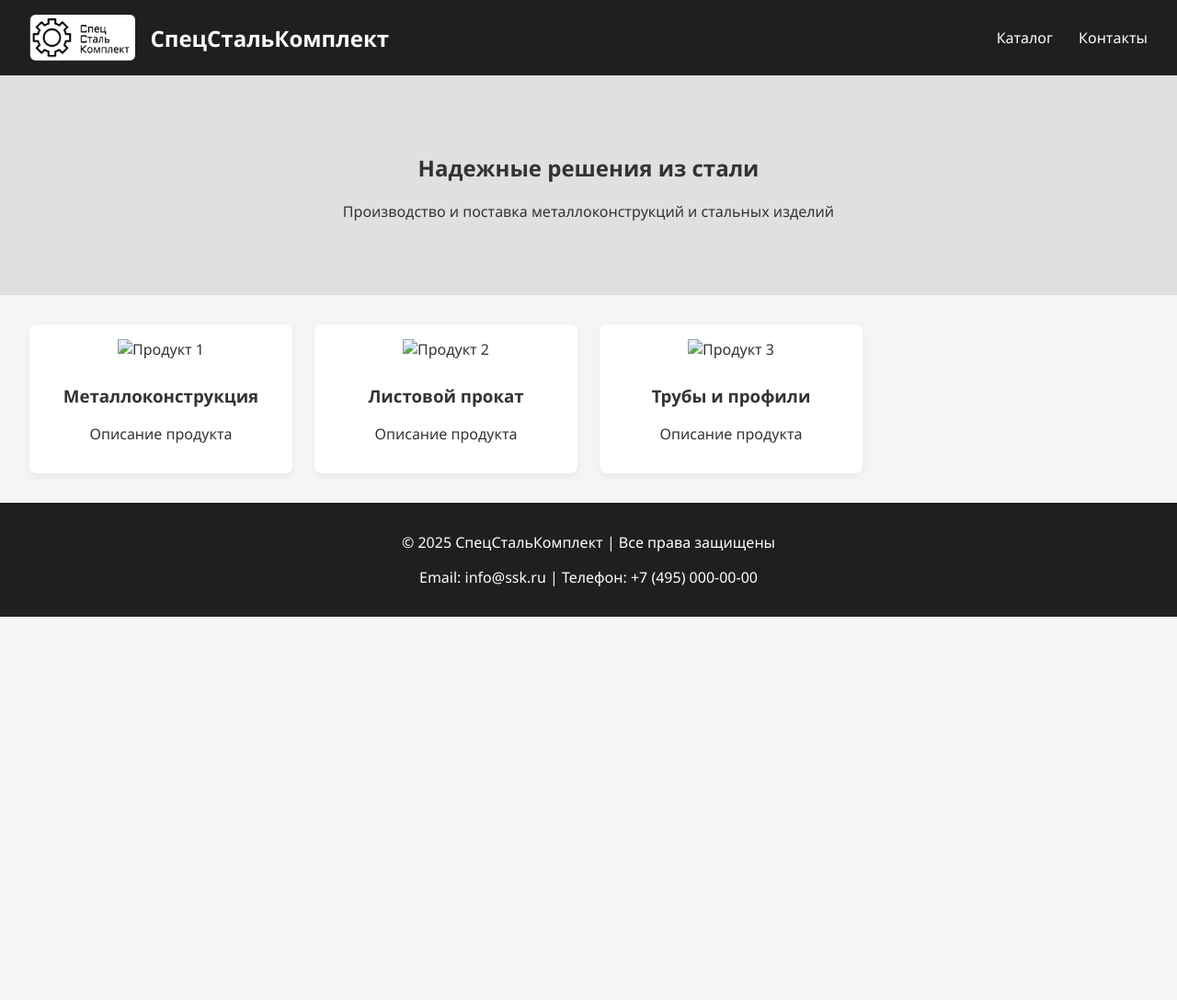
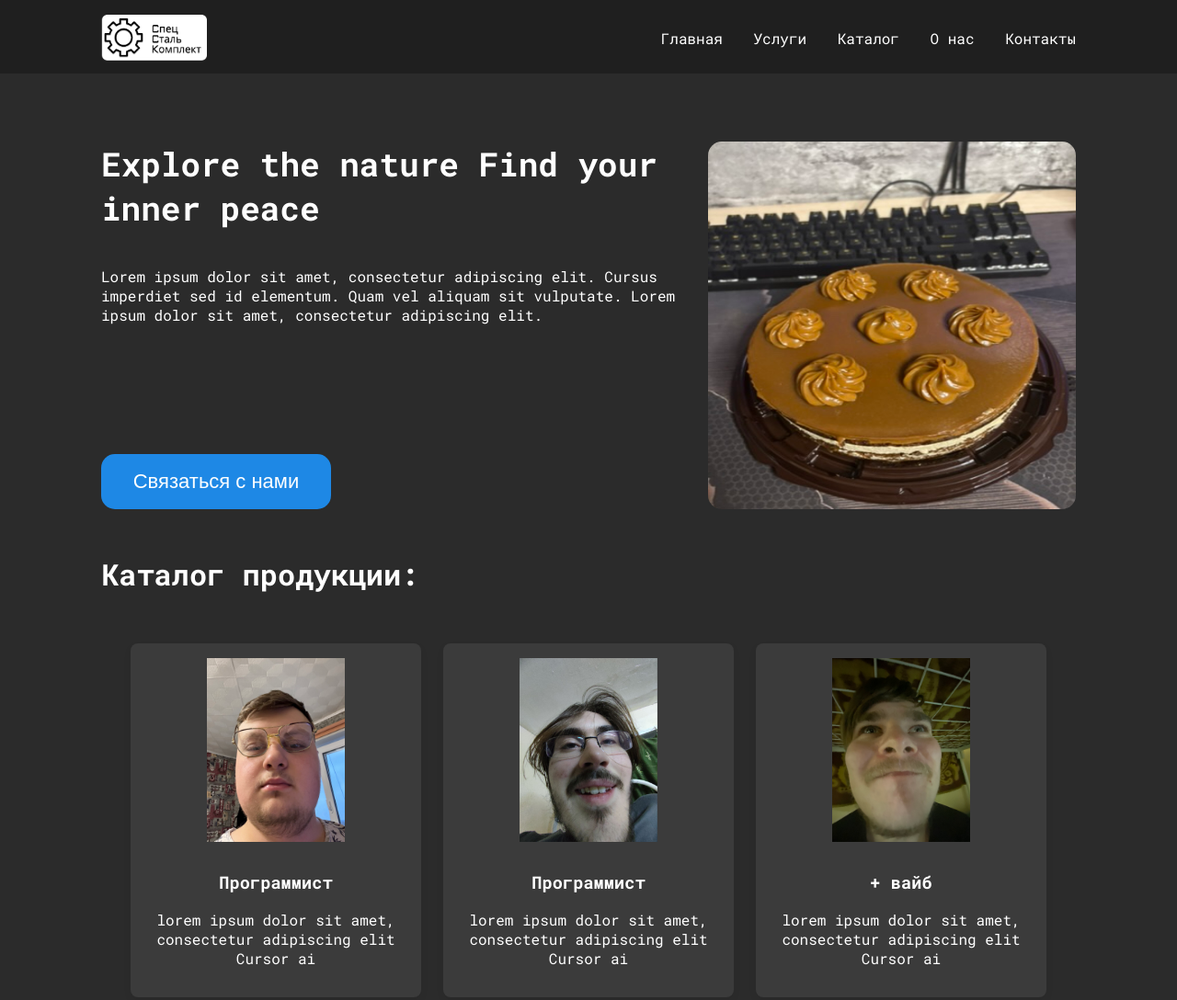
Before and after one commit to DanilaCrazych/Pyatigorsk, a plain HTML site: page index.html in a window 1280 px wide. Shown: the top 1088 px of the page at 92% size. Before the commit the page ends 800 px from the top, so only its background shows below. Drawn offline with Linux system fonts and the light colour scheme.

Commit message:
вторник, 15 июля 2025 г. 00:18:00 (MSK)

```diff
--- a/css/main.css
+++ b/css/main.css
@@ -0,0 +1,133 @@
+@import url("https://fonts.googleapis.com/css2?family=Roboto+Mono:ital,wght@0,100..700;1,100..700&");
+body {
+  margin: 0;
+  /* font-family: "Segoe UI", Tahoma, Geneva, Verdana, sans-serif; */
+  font-family: "Roboto Mono", monospace;
+  background-color: #2b2b2b;
+  color: #333;
+}
+.container {
+  max-width: 1060px;
+  margin: 0px auto;
+  padding: 0px 20px;
+}
+
+/*#region header*/
+.header-bg {
+  position: absolute;
+  top: 0;
+  left: 0;
+  right: 0;
+  bottom: 0;
+  background-color: #1f1f1f;
+  z-index: -1;
+  max-height: 80px;
+}
+header {
+  color: #2b2b2b;
+  padding-top: 16px;
+  padding-bottom: 16px;
+  display: flex;
+  align-items: center;
+  justify-content: space-between;
+}
+header img {
+  height: 50px;
+}
+
+nav a {
+  margin-left: 1.5rem;
+  color: white;
+  text-decoration: none;
+}
+
+nav a:hover {
+  color: rgb(211, 211, 211);
+  transition: 0.2s;
+}
+/*#endregion header*/
+
+/*#region homeSection*/
+.home {
+  height: 452px;
+  padding-top: 48px;
+  align-items: center;
+  display: flex;
+  text-align: left;
+  background-color: #2b2b2b;
+  justify-content: center;
+}
+.home_left_sec {
+  height: 100%;
+  display: flex;
+  flex-direction: column;
+}
+.home_left_sec h1 {
+  font-size: 36px;
+  color: white;
+}
+.home_left_sec p {
+  color: rgb(255, 255, 255);
+}
+
+.home img {
+  width: 400px;
+  height: 400px;
+  border-radius: 15px;
+}
+.send__But {
+  color: white;
+  background-color: #1E88E5;
+  width: 250px;
+  height: 60px;
+  border-radius: 15px;
+  border: none;
+  font-size: 22px;
+  transition: 0.5s;
+  margin-top: 125px;
+}
+.send__But:hover {
+  background-color: #42A5F5;
+  transition: 0.2s;
+}
+.send__But:active {
+  background-color: #1565C0;
+  transform: scale(0.98);
+  transition: 60ms;
+}
+/*#endregion homeSection*/
+
+.catalog {
+  padding: 2rem;
+  display: grid;
+  grid-template-columns: repeat(auto-fill, minmax(250px, 1fr));
+  gap: 1.5rem;
+}
+.container_catalog h1 {
+  color: white;
+}
+.product {
+  background: #3b3b3b;
+  border-radius: 8px;
+  padding: 1rem;
+  box-shadow: 0 4px 10px rgba(0, 0, 0, 0.05);
+  text-align: center;
+}
+.product h3 {
+  color: white;
+}
+.product p {
+  color: white;
+}
+.product img {
+  max-width: 100%;
+  height: 200px;
+  object-fit: cover;
+  margin-bottom: 0.5rem;
+}
+footer {
+  text-align: center;
+  padding: 1rem;
+  background: #1f1f1f;
+  color: white;
+}
--- a/index.html
+++ b/index.html
@@ -3,101 +3,62 @@
   <head>
     <meta charset="UTF-8" />
     <meta name="viewport" content="width=device-width, initial-scale=1.0" />
+    <link rel="stylesheet" type="text/css" href="css/main.css" />
     <title>СпецСтальКомплект</title>
-  <style>
-    body {
-      margin: 0;
-      font-family: "Segoe UI", Tahoma, Geneva, Verdana, sans-serif;
-      background-color: #f5f5f5;
-      color: #333;
-    }
-    header {
-      background-color: #1f1f1f;
-      color: white;
-      padding: 1rem 2rem;
-      display: flex;
-      align-items: center;
-      justify-content: space-between;
-    }
-    header img {
-      height: 50px;
-    }
-    header h1 {
-      margin: 0;
-      font-size: 1.5rem;
-    }
-    nav a {
-      margin-left: 1.5rem;
-      color: white;
-      text-decoration: none;
-    }
-    .hero {
-      padding: 4rem 2rem;
-      text-align: center;
-      background-color: #e0e0e0;
-    }
-    .catalog {
-      padding: 2rem;
-      display: grid;
-      grid-template-columns: repeat(auto-fill, minmax(250px, 1fr));
-      gap: 1.5rem;
-    }
-    .product {
-      background: white;
-      border-radius: 8px;
-      padding: 1rem;
-      box-shadow: 0 4px 10px rgba(0, 0, 0, 0.05);
-      text-align: center;
-    }
-    .product img {
-      max-width: 100%;
-      height: 150px;
-      object-fit: cover;
-      margin-bottom: 0.5rem;
-    }
-    footer {
-      text-align: center;
-      padding: 1rem;
-      background: #1f1f1f;
-      color: white;
-    }
-  </style>
   </head>
   <body>
+    <div class="container">
       <header>
-    <div style="display: flex; align-items: center;">
+        <div class="header-bg"></div>
+        <div style="display: flex; align-items: center">
           <img src="logo.png" alt="Логотип ССК" />
-      <h1 style="margin-left: 1rem;">СпецСтальКомплект</h1>
         </div>
         <nav>
+          <a href="#home">Главная</a>
+          <a href="#services">Услуги</a>
           <a href="#catalog">Каталог</a>
+          <a href="#about">О нас</a>
           <a href="#contact">Контакты</a>
         </nav>
       </header>
+    </div>
 
-  <section class="hero">
-    <h2>Надежные решения из стали</h2>
-    <p>Производство и поставка металлоконструкций и стальных изделий</p>
-  </section>
+    <div class="container">
+      <div class="home">
+        <div class="home_left_sec">
+          <h1>Explore the nature
+          Find your inner peace</h1>
+          <p>Lorem ipsum dolor sit amet, consectetur adipiscing elit. Cursus imperdiet sed id elementum. Quam vel aliquam sit
+          vulputate. Lorem ipsum dolor sit amet, consectetur adipiscing elit.</p>
+          <button class="send__But" name="send">Связаться с нами</button>
+        </div>
+        <div class="home_right_sec">
+          <img src="cake.jpeg" alt="" />
+        </div>
+      </div>
 
-  <section id="catalog" class="catalog">
+     <div class="container_catalog">
+      <h1>Каталог продукции:</h1>
+      <div id="catalog" class="catalog">
         <div class="product">
-      <img src="product1.jpg" alt="Продукт 1" />
-      <h3>Металлоконструкция</h3>
-      <p>Описание продукта</p>
+          <img src="product1.jpeg" alt="Продукт 1" />
+          <h3>Программист</h3>
+          <p>lorem ipsum dolor sit amet, consectetur adipiscing elit Cursor ai</p>
         </div>
         <div class="product">
-      <img src="product2.jpg" alt="Продукт 2" />
-      <h3>Листовой прокат</h3>
-      <p>Описание продукта</p>
+          <img src="product2.jpeg" alt="Продукт 2" />
+          <h3>Программист</h3>
+          <p>lorem ipsum dolor sit amet, consectetur adipiscing elit Cursor ai</p>
         </div>
         <div class="product">
-      <img src="product3.jpg" alt="Продукт 3" />
-      <h3>Трубы и профили</h3>
-      <p>Описание продукта</p>
+          <img src="product3.jpeg" alt="Продукт 3" />
+          <h3>+ вайб</h3>
+          <p>lorem ipsum dolor sit amet, consectetur adipiscing elit Cursor ai</p>
         </div>
         <!-- Добавьте больше карточек по мере необходимости -->
-  </section>
+      </div>
+     </div>
+    </div>
 
     <footer id="contact">
       <p>&copy; 2025 СпецСтальКомплект | Все права защищены</p>
```
Also changed, not shown: cake.jpeg (added), product1.jpeg (added), product2.jpeg (added), product3.jpeg (added). Lines whose indentation alone changed are shown as unchanged.
